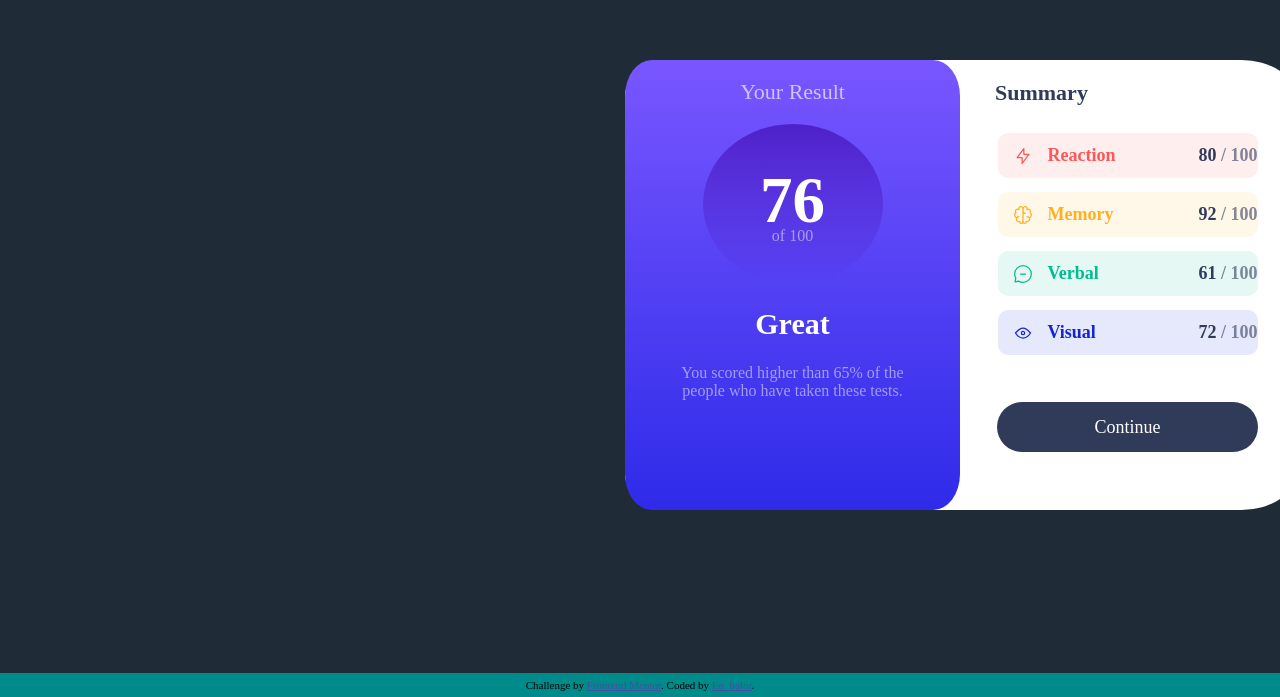
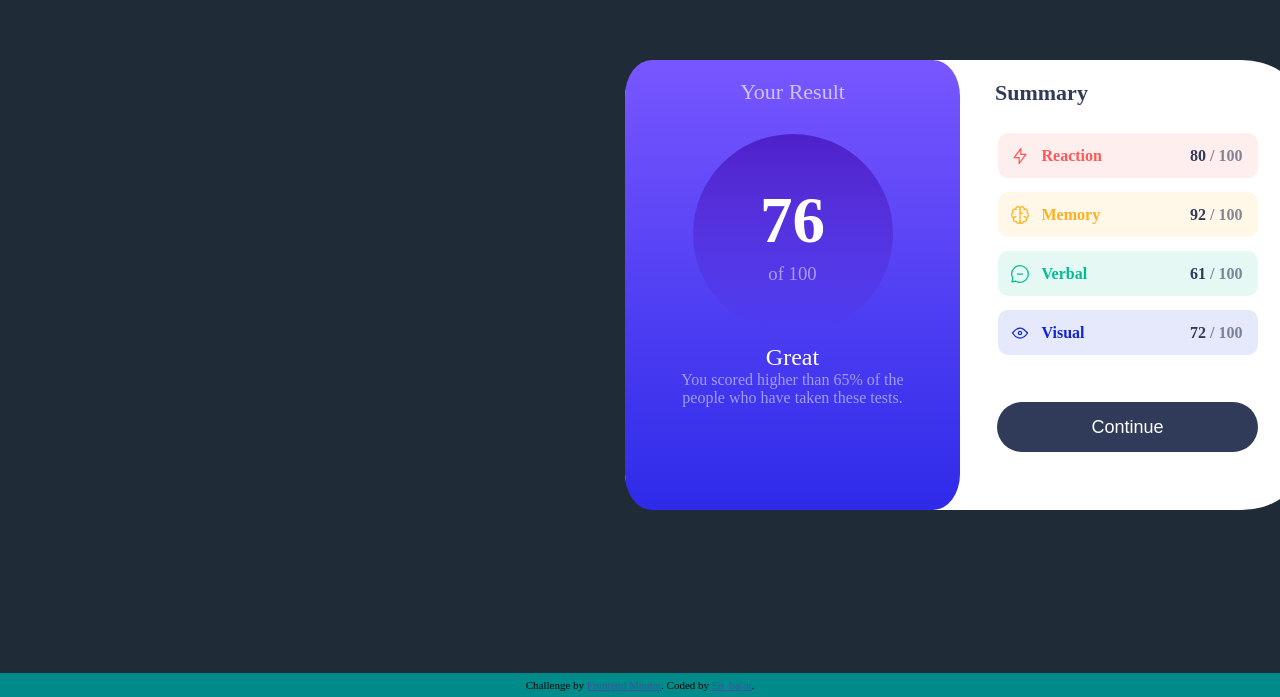
Before and after one commit to EnBalor/SummaryTest, a plain HTML site: page index.html in a window 1280 px wide. Shown: the part 103-800 px from the top of the page. Drawn offline with Linux system fonts and the light colour scheme.

Commit message:
Summary(fix2)

```diff
--- a/index.html
+++ b/index.html
@@ -7,50 +7,50 @@
   <link rel="icon" type="image/png" sizes="32x32" href="./assets/images/favicon-32x32.png">
   <link rel="stylesheet" href="style.css">
 
-  <title>Frontend Mentor | Results summary component</title>
+  <title>En_Balor SummaryTest</title>
 
   <!-- Feel free to remove these styles or customise in your own stylesheet 👍 -->
   <style>
     .attribution { font-size: 11px; text-align: center; }
     .attribution a { color: hsl(228, 45%, 44%); }
+    @import url(https://fonts.google.com/specimen/Hanken+Grotesk);
   </style>
 </head>
 <body>
   <section>
+    <main role="main">
       <div class="scoreboardBox">
         <div class="averageBox">
-        <ul class="average">
-          <li class="resultTitle">Your Result</li>
+          <h2 class="resultTitle">Your Result</h2>
           <div class="circle">
-            <li class="currentFont">76</li>
-            <li class="maxFont resultFont">of 100</li>
+            <h1 class="currentFont">76</h1>
+            <h3 class="maxFont resultFont">of 100</h3>
           </div>
-          <li class="comment">Great</li>
-          <li class="averageResult resultFont">You scored higher than 65% of the people who have taken these tests.</li>
-        </ul>
+          <h1 class="average">Great</h1>
+          <h4 class="averageResult resultFont">You scored higher than 65% of the people who have taken these tests.</h3>
         </div>
 
         <div class="summaryBox">
-        <ul class="summary">
-          <li class="summaryTitle summaryColor">Summary</li>
-          <ul class="elements">
-            <li class="reaction summaryAlign"><img src="assets/images/icon-reaction.svg" class="summaryLogo">Reaction
-              <span class="currentColor">80&nbsp;</span> <span>/ 100</span>
-            </li>
-            <li class="memory summaryAlign"><img src="assets/images/icon-memory.svg" class="summaryLogo">Memory
-              <span class="currentColor">92&nbsp;</span> <span>/ 100</span>
-            </li>
-            <li class="verbal summaryAlign"><img src="assets/images/icon-verbal.svg" class="summaryLogo">Verbal
-              <span class="currentColor">61&nbsp;</span> <span>/ 100</span>
-            </li>
-            <li class="visual summaryAlign"><img src="assets/images/icon-visual.svg" class="summaryLogo">Visual
-              <span class="currentColor">72&nbsp;</span> <span>/ 100</span>
-            </li>
-          </ul>
-        </ul>
+          <h1 class="summaryTitle summaryColor">Summary</h1>
+          <div class="elements">
+            <h3 class="reaction summaryAlign"><img src="assets/images/icon-reaction.svg" alt="/" class="summaryLogo">Reaction
+              <span class="currentColor">80&nbsp;</span> <span class="maxScore">/ 100</span>
+            </h3>
+            <h3 class="memory summaryAlign"><img src="assets/images/icon-memory.svg" alt="/" class="summaryLogo">Memory
+              <span class="currentColor">92&nbsp;</span> <span class="maxScore">/ 100</span>
+            </h3>
+            <h3 class="verbal summaryAlign"><img src="assets/images/icon-verbal.svg" alt="/" class="summaryLogo">Verbal
+              <span class="currentColor">61&nbsp;</span> <span class="maxScore">/ 100</span>
+            </h3>
+            <h3 class="visual summaryAlign"><img src="assets/images/icon-visual.svg" alt="/" class="summaryLogo">Visual
+              <span class="currentColor">72&nbsp;</span> <span class="maxScore">/ 100</span>
+            </h3>
+          </div>
+
           <button type="button" class="continueButton">Continue</button>
         </div>
       </div>
+    </main>
   </section>
 </body>
 
--- a/style.css
+++ b/style.css
@@ -1,7 +1,6 @@
  * {
     margin: 0;
     padding: 0;
-    font-family: Hanken Grotesk;
     font-weight: 500;
  }
 
@@ -25,6 +24,7 @@ section {
     height: 450px;
     width: 670px;
     border-radius: 8%;
+    background-color: darkblue;
     background-color: #fff;
 }
 
@@ -51,8 +51,9 @@ section {
 
 .circle {
     border-radius: 50%;
-    height: 20vh;
-    margin: 0 25px;
+    height: 200px;
+    width: 200px;
+    margin: 10px 25px;
     display: flex;
     flex-direction: column;
     justify-content: center;
@@ -83,10 +84,6 @@ section {
     width: 230px;
 }
 
-.average {
-    list-style-type: none;
-}
-
 .summaryBox {
     display: flex;
     flex-direction: column;
@@ -105,10 +102,6 @@ span {
     font-weight: 700;
 }
 
-.summary {
-    list-style-type: none;
-}
-
 .elements {
     font-size: 18px;
     display: flex;
@@ -121,7 +114,8 @@ span {
     background-color: darkcyan;
     align-items: center;
     height: 45px;
-    font-weight: 700;
+    font-weight: 600;
+    font-size: 16px;
     margin: 7px;
 }
 
@@ -131,7 +125,7 @@ span {
 }
 
 .summaryLogo {
-    margin: 15px;
+    margin: 12px;
 }
 
 .reaction {
@@ -162,6 +156,10 @@ span {
     border-radius: 10px;
 }
 
+.maxScore {
+    margin-right: 15px;
+}
+
 .continueButton {
     height: 50px;
     margin: 40px 37px;
```
Lines whose indentation alone changed are shown as unchanged.
